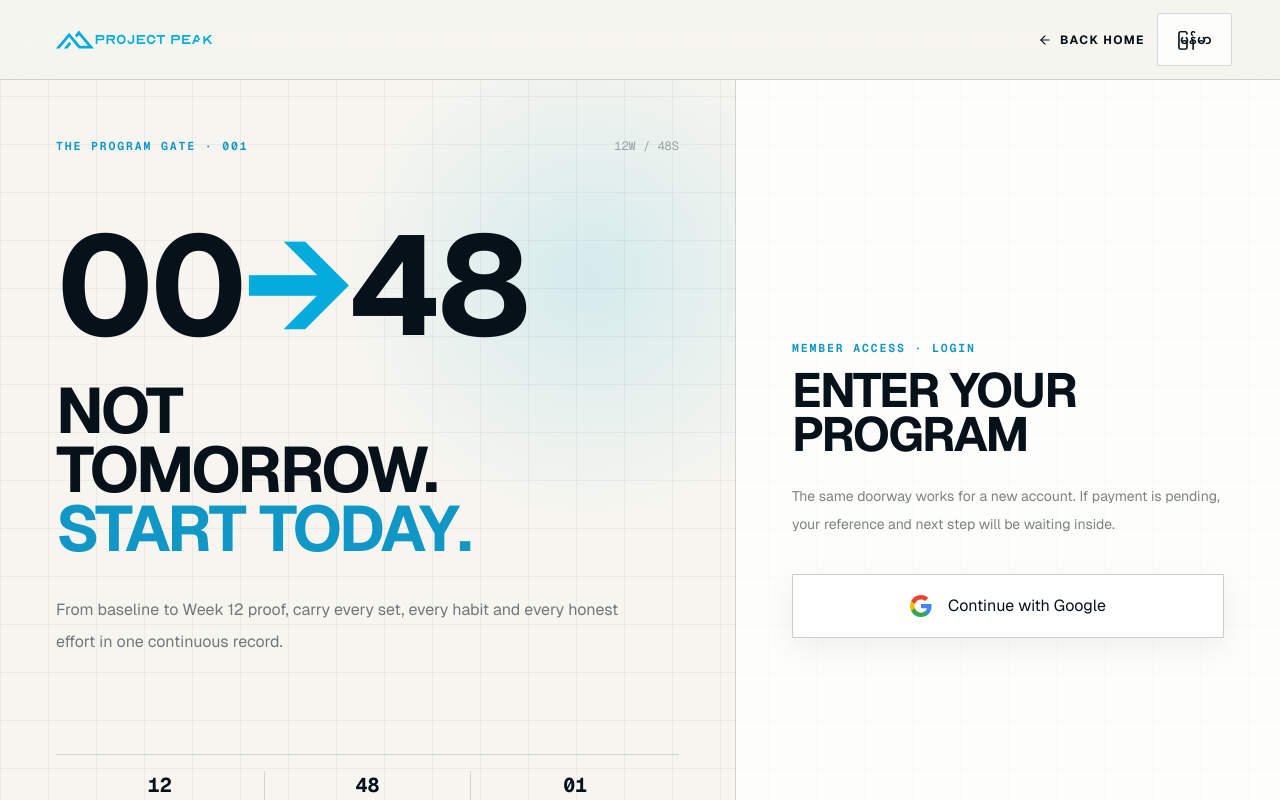
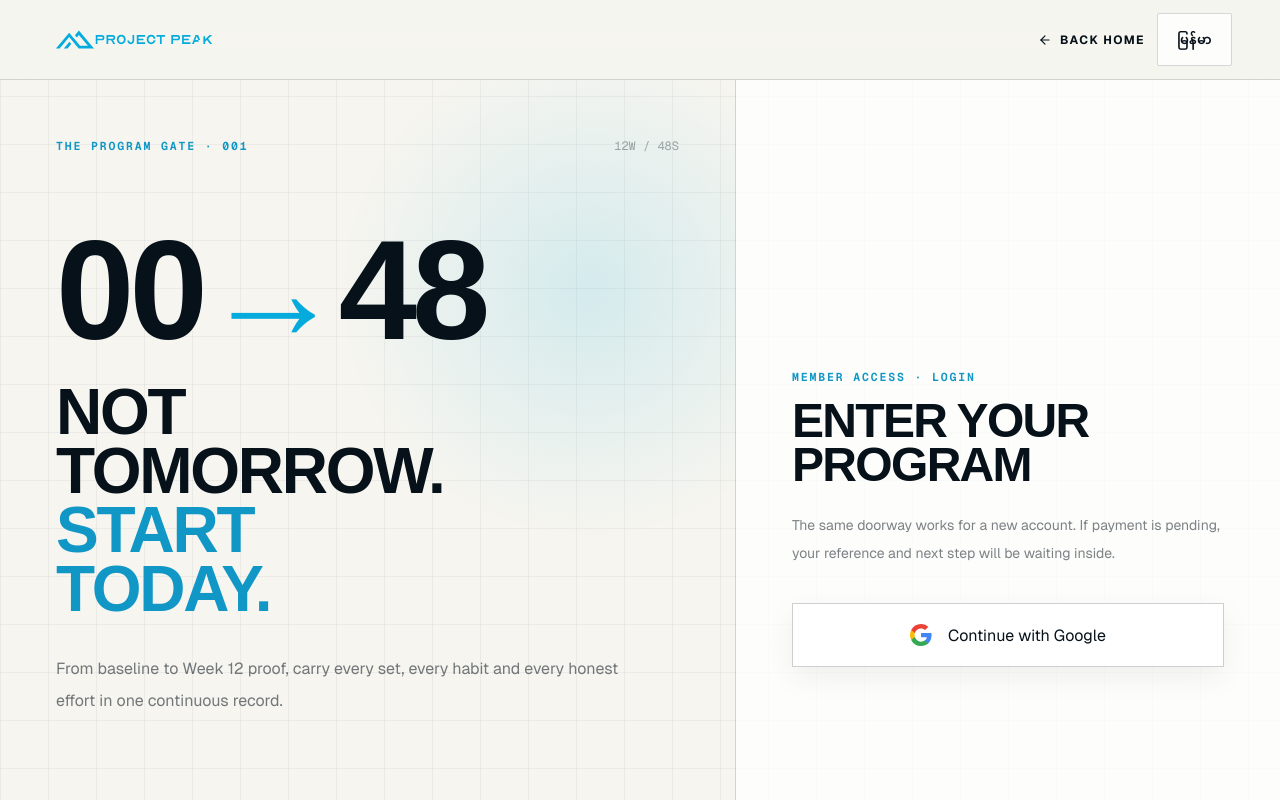
Before and after one commit to devbasestudio/project-peak, a Next.js app: page /en/login in a window 1280 px wide. Shown: the top 800 px of the page. Built offline with nearby package versions, Linux system fonts and the light colour scheme; no server answers.

Commit message:
Use Myanmar Sagar typography

```diff
--- a/src/app/globals.css
+++ b/src/app/globals.css
@@ -52,7 +52,7 @@ h1, h2, h3, h4, .font-display {
 }
 
 [lang="my"], .myanmar {
-  font-family: "Myanmar Text", "Noto Sans Myanmar", "Padauk", var(--font-geist), system-ui, sans-serif;
+  font-family: var(--font-myanmar), "Myanmar Text", sans-serif;
   line-height: 1.72;
 }
 
@@ -61,7 +61,7 @@ h1, h2, h3, h4, .font-display {
 [lang="my"] h3,
 [lang="my"] h4,
 [lang="my"] .font-display {
-  font-family: "Myanmar Text", "Noto Sans Myanmar", "Padauk", var(--font-geist), system-ui, sans-serif;
+  font-family: var(--font-myanmar), "Myanmar Text", sans-serif;
   letter-spacing: -0.035em;
 }
 button, input, textarea, select { font: inherit; }
--- a/src/app/layout.tsx
+++ b/src/app/layout.tsx
@@ -21,6 +21,14 @@ const geist = localFont({
 const geistMono = localFont({
   src: "./fonts/geist-mono-variable.ttf",
   variable: "--font-geist-mono",
+  display: "swap",
+});
+
+const myanmarSagar = localFont({
+  src: "./fonts/myanmar-sagar.ttf",
+  variable: "--font-myanmar",
+  weight: "400",
+  style: "normal",
   display: "swap",
 });
 
@@ -58,7 +66,7 @@ export const viewport: Viewport = {
 
 export default function RootLayout({ children }: Readonly<{ children: React.ReactNode }>) {
   return (
-    <html lang="my" className={`${archivo.variable} ${geist.variable} ${geistMono.variable}`}>
+    <html lang="my" className={`${archivo.variable} ${geist.variable} ${geistMono.variable} ${myanmarSagar.variable}`}>
       <body>
         {children}
         <Toaster position="top-center" richColors={false} closeButton />
--- a/src/components/landing/landing.module.css
+++ b/src/components/landing/landing.module.css
@@ -22,7 +22,7 @@
 .heroTitle span { display: block; overflow: hidden; padding: .05em 0 .09em; }
 .heroTitle i { display: block; font-style: normal; will-change: transform; }
 .heroTitle .accent { color: #05abdd; }
-.page[lang="my"] .heroTitle { font-family: "Myanmar Text","Noto Sans Myanmar","Padauk",sans-serif; font-size: clamp(4rem,8vw,8.8rem); line-height: .92; letter-spacing: -.045em; }
+.page[lang="my"] .heroTitle { font-family: var(--font-myanmar),"Myanmar Text",sans-serif; font-size: clamp(4rem,8vw,8.8rem); line-height: .92; letter-spacing: -.045em; }
 .heroCopy { max-width: 570px; margin: 26px 0 0; color: rgba(6,17,26,.66); font-size: clamp(14px,1.25vw,18px); line-height: 1.8; }
 .heroActions { display: flex; align-items: center; gap: 22px; margin-top: 28px; }
 .primary,.purchaseButton { min-height: 54px; display: inline-flex; align-items: center; justify-content: center; gap: 12px; padding: 0 22px; background: #06111a; color: white; font: 800 11px/1 var(--font-geist),sans-serif; letter-spacing: .08em; text-transform: uppercase; transition: background .22s ease,color .22s ease,transform .22s ease; }
@@ -42,7 +42,7 @@
 .openingNumber { color: #05abdd; font: 620 clamp(9rem,24vw,24rem)/.72 var(--font-archivo),sans-serif; letter-spacing: -.11em; }
 .openingNumber span { color: #06111a; font-size: .2em; letter-spacing: 0; }
 .opening h2,.routeIntro h2,.foundations h2,.weekSticky h2,.proof h2,.equipment h2,.faq h2 { margin: 22px 0 0; font: 620 clamp(3rem,6.4vw,7.3rem)/.88 var(--font-archivo),sans-serif; letter-spacing: -.07em; }
-.page[lang="my"] .opening h2,.page[lang="my"] .routeIntro h2,.page[lang="my"] .foundations h2,.page[lang="my"] .weekSticky h2,.page[lang="my"] .proof h2,.page[lang="my"] .equipment h2,.page[lang="my"] .faq h2 { font-family: "Myanmar Text","Noto Sans Myanmar","Padauk",sans-serif; font-size: clamp(2.5rem,5vw,5.8rem); line-height: 1.05; letter-spacing: -.035em; }
+.page[lang="my"] .opening h2,.page[lang="my"] .routeIntro h2,.page[lang="my"] .foundations h2,.page[lang="my"] .weekSticky h2,.page[lang="my"] .proof h2,.page[lang="my"] .equipment h2,.page[lang="my"] .faq h2 { font-family: var(--font-myanmar),"Myanmar Text",sans-serif; font-size: clamp(2.5rem,5vw,5.8rem); line-height: 1.05; letter-spacing: -.035em; }
 .opening > div:last-child > p:last-child,.routeIntro > p:last-child,.foundations header > p:last-child,.weekSticky > p:last-child,.equipment > div > p:last-child { max-width: 690px; margin: 30px 0 0; color: rgba(6,17,26,.57); font-size: clamp(15px,1.35vw,19px); line-height: 1.85; }
 
 .route { display: grid; grid-template-columns: .85fr 1.15fr; gap: clamp(50px,8vw,130px); padding: clamp(100px,12vw,180px) clamp(18px,6vw,96px); border-top: 1px solid rgba(6,17,26,.14); background: white; }
@@ -62,7 +62,7 @@
 .methodCopy { display: flex; flex-direction: column; justify-content: center; padding: clamp(48px,7vw,110px); }
 .methodCopy .sectionLabel { color: rgba(255,255,255,.48); }
 .methodCopy h2 { margin: 28px 0 0; font: 620 clamp(3rem,5.3vw,6.3rem)/.86 var(--font-archivo),sans-serif; letter-spacing: -.07em; }
-.page[lang="my"] .methodCopy h2 { font-family: "Myanmar Text","Noto Sans Myanmar","Padauk",sans-serif; font-size: clamp(2.7rem,4.6vw,5.2rem); line-height: 1.05; letter-spacing: -.03em; }
+.page[lang="my"] .methodCopy h2 { font-family: var(--font-myanmar),"Myanmar Text",sans-serif; font-size: clamp(2.7rem,4.6vw,5.2rem); line-height: 1.05; letter-spacing: -.03em; }
 .methodCopy > p { margin: 28px 0 0; color: rgba(255,255,255,.58); line-height: 1.85; }
 .ruleFormula { display: flex; flex-wrap: wrap; align-items: center; gap: 15px; margin-top: 44px; padding-top: 24px; border-top: 1px solid rgba(255,255,255,.18); font: 750 10px/1 var(--font-geist-mono),monospace; letter-spacing: .1em; }
 .ruleFormula b { color: #05abdd; }
```
Also changed, not shown: src/app/fonts/myanmar-sagar.ttf (added).
